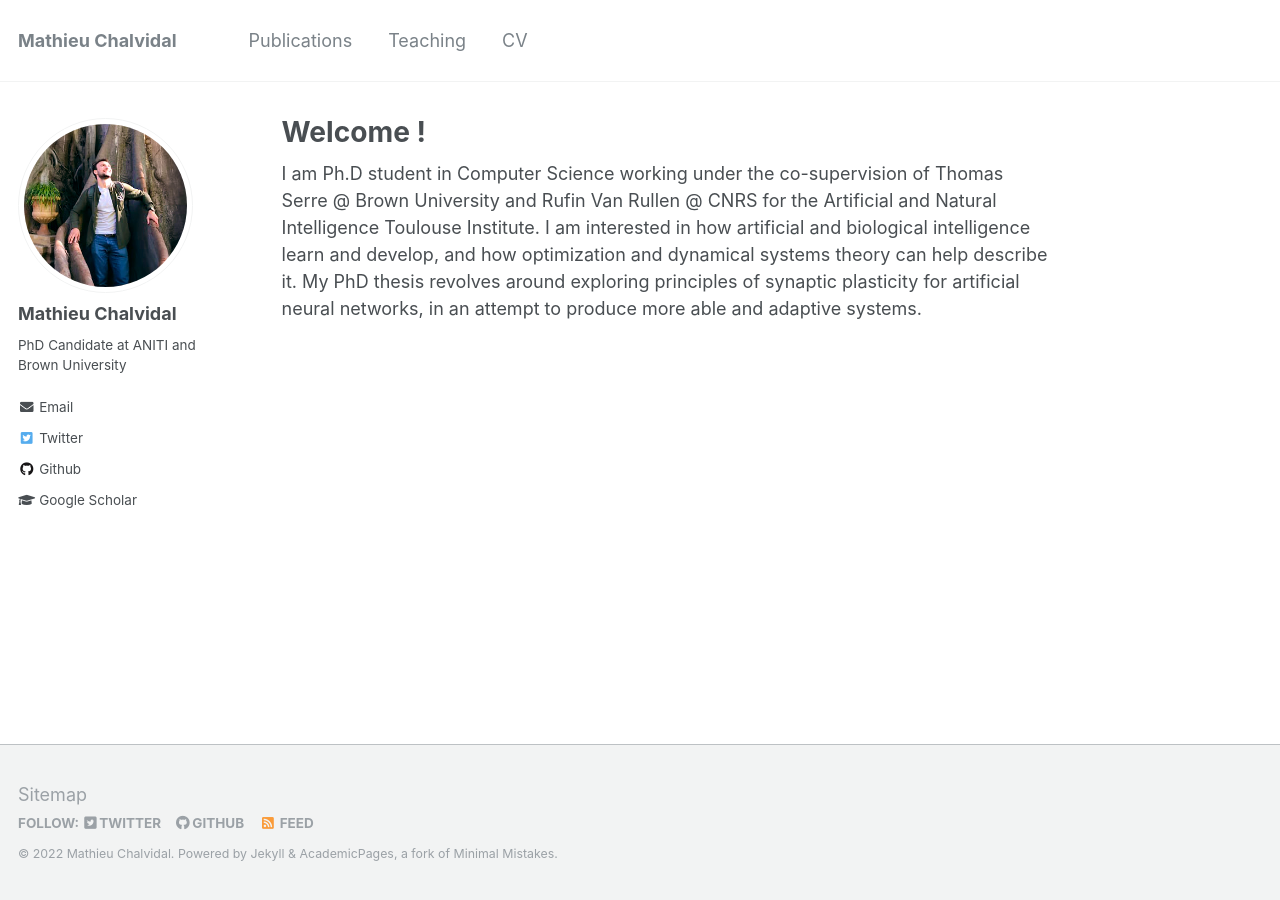
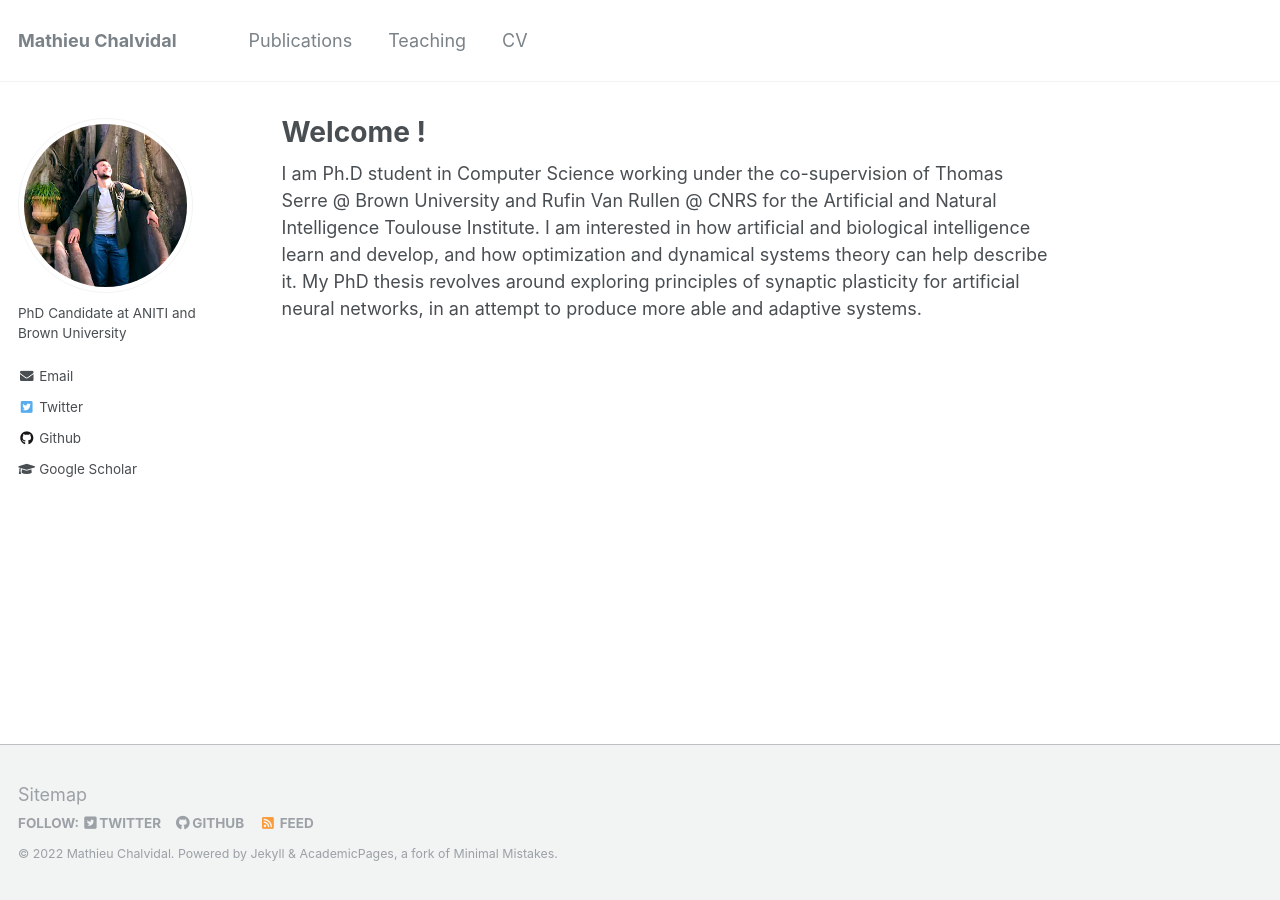
Before and after one commit to mathieuchal/mathieuchal.github.io, a Jekyll site: the page built from _pages/about.md, in a window 1280 px wide. Built offline with Jekyll 4.4.1, drawn with Linux system fonts in a browser that asks for light colours.

Commit message:
Update _config.yml

```diff
--- a/_config.yml
+++ b/_config.yml
@@ -80,7 +80,7 @@ analytics:
 
 # Site Author
 author:
-  name             : "Mathieu Chalvidal"
+  name             :
   avatar           : "profile.png"
   bio              : "PhD Candidate at ANITI and Brown University "
   location         : #"France"
```
